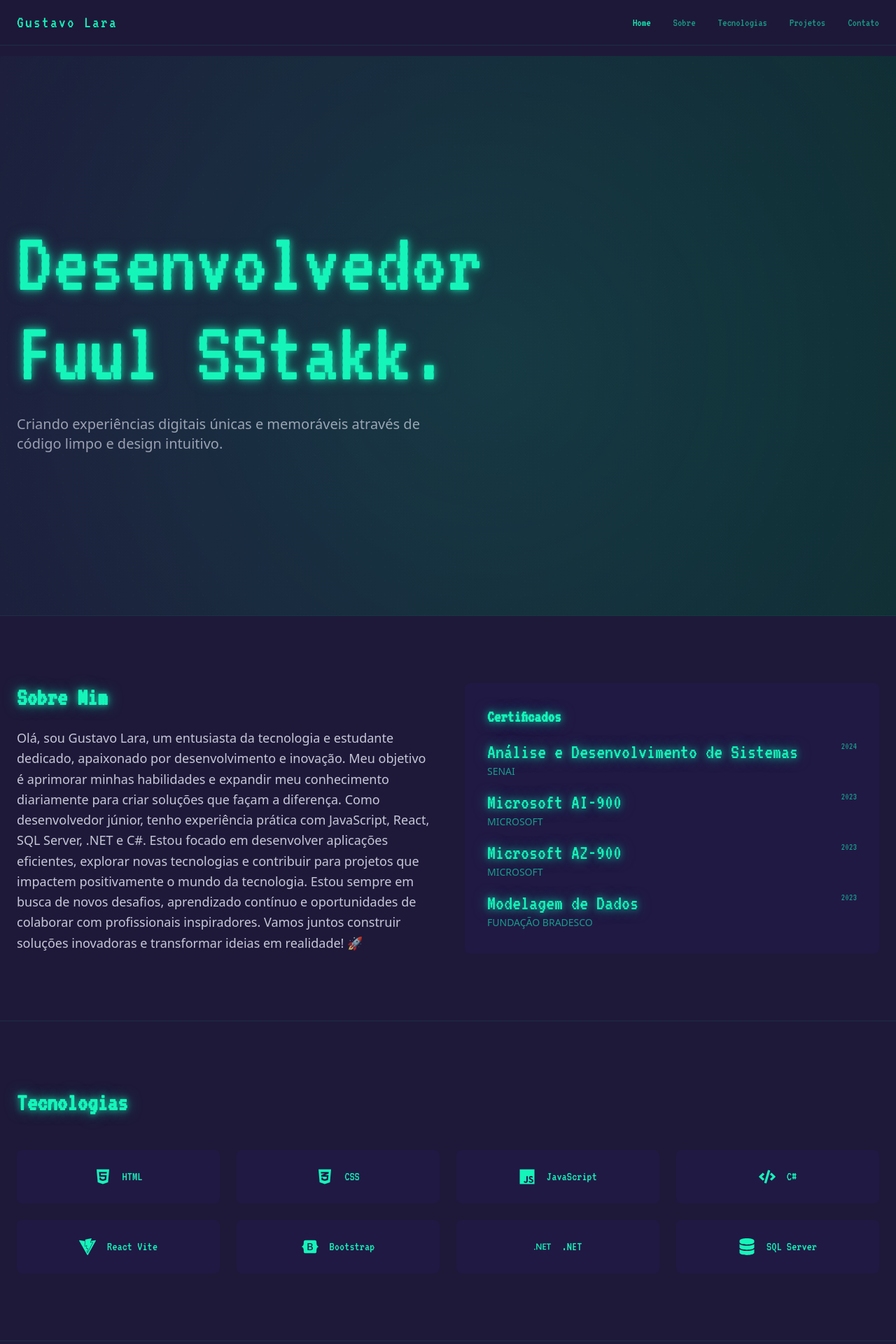
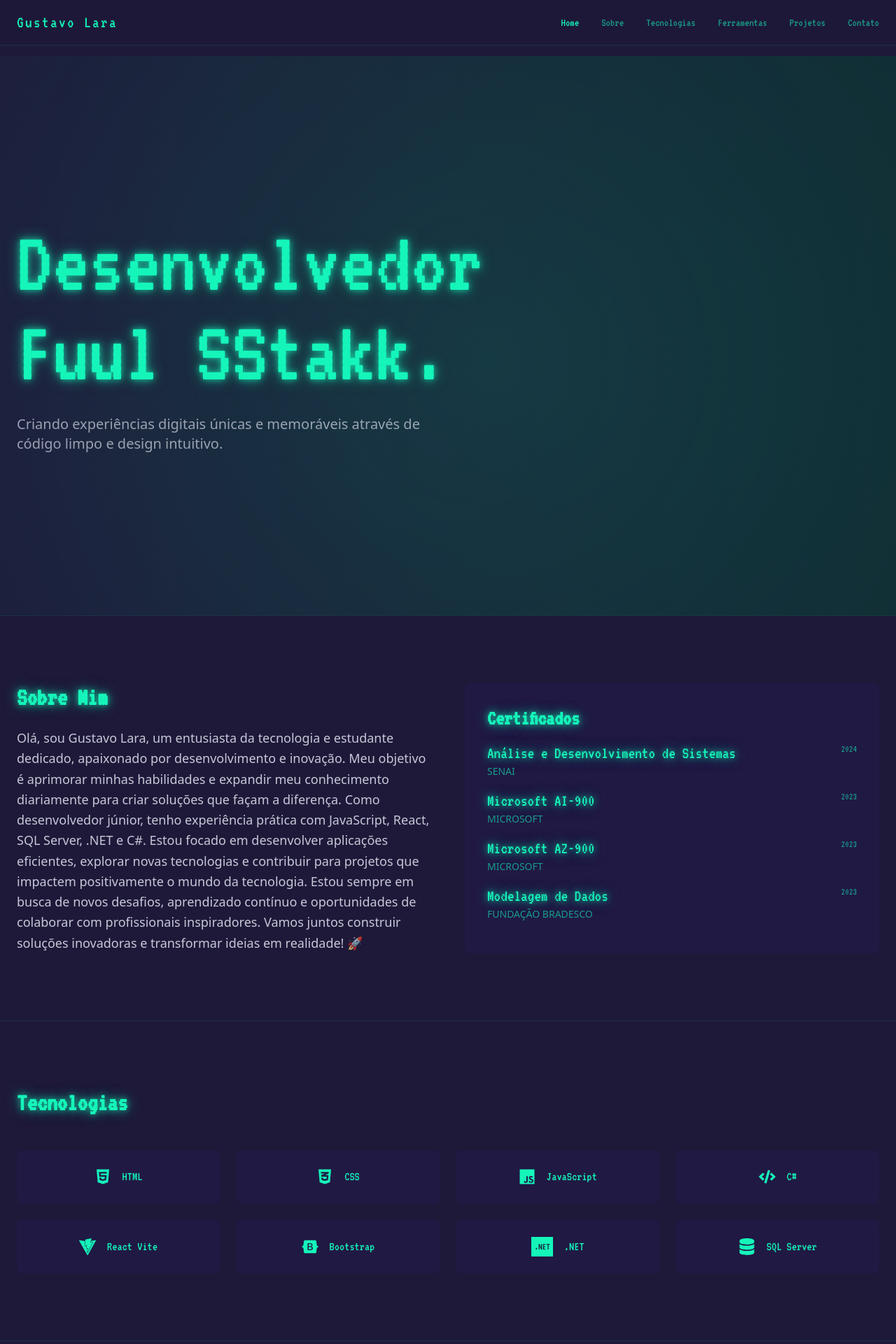
Before and after one commit to gustavo-lara/portifolio, a React (Vite) app: page / in a window 1280 px wide. Shown: the top 1920 px of the page at 70% size. Built offline with nearby package versions, Linux system fonts and the light colour scheme.

Commit message:
ajustes nos icones

```diff
--- a/src/App.jsx
+++ b/src/App.jsx
@@ -50,14 +50,19 @@ const App = () => {
 
   useEffect(() => {
     const interval = setInterval(() => {
+      // Atualiza a primeira linha se ainda não tiver terminado
       if (firstLineIndexRef.current < firstLine.length) {
         setFirstLineText(prevText => prevText + firstLine.charAt(firstLineIndexRef.current));
         firstLineIndexRef.current++;
-      } else if (secondLineIndexRef.current < secondLine.length) {
+      }
+      // Atualiza a segunda linha quando a primeira terminar
+      else if (secondLineIndexRef.current < secondLine.length) {
         setSecondLineText(prevText => prevText + secondLine.charAt(secondLineIndexRef.current));
         secondLineIndexRef.current++;
-      } else {
-        clearInterval(interval); // Para o intervalo quando os dois textos forem exibidos
+      }
+      // Para o intervalo quando as duas linhas terminarem
+      else {
+        clearInterval(interval);
       }
     }, 150); // Ajuste a velocidade da digitação
 
@@ -82,7 +87,7 @@ const App = () => {
 
           {/* Menu Desktop */}
           <nav className="hidden md:flex gap-8 font-vt323">
-            {['home', 'sobre', 'tecnologias', 'projetos', 'contato'].map((item) => (
+            {['home', 'sobre', 'tecnologias', 'ferramentas', 'projetos', 'contato'].map((item) => (
               <Link
                 key={item}
                 to={item}
@@ -178,7 +183,7 @@ const App = () => {
                 </p>
               </div>
               <div className="bg-[#3825a4]/10 rounded-lg p-8">
-                <h3 className="text-2xl font-bold text-[#15F5BA] mb-4 font-vt323">Certificados</h3>
+                <h2 className="text-3xl font-bold text-[#15F5BA] mb-4 font-vt323">Certificados</h2>
                 <div className="space-y-4">
                   {[
                     {
@@ -204,7 +209,7 @@ const App = () => {
                   ].map((cert) => (
                     <div key={cert.title} className="flex justify-between items-start">
                       <div>
-                        <h2 className="text-4xl md:text-6xl lg:text-3xl text-[#15F5BA] font-vt323">{cert.title}</h2>
+                        <h3 className="text-4xl md:text-6xl lg:text-2xl text-[#15F5BA] font-vt323">{cert.title}</h3>
                         <p className="text-sm text-[#15F5BA]/60">{cert.org}</p>
                       </div>
                       <span className="text-sm text-[#15F5BA]/60 font-vt323">{cert.year}</span>
@@ -236,7 +241,15 @@ const App = () => {
                 { name: "C#", icon: <FaCode /> },
                 { name: "React Vite", icon: <SiVite /> },
                 { name: "Bootstrap", icon: <FaBootstrap /> },
-                { name: ".NET", icon: <SiDotnet /> },
+                {
+                  name: ".NET",
+                  icon: (
+                    <div className="bg-[#15F5BA] text-[#1e1939] text-sm py-1 px-1">
+                      .NET
+                    </div>
+
+                  )
+                },
                 { name: "SQL Server", icon: <FaDatabase /> },
               ].map((tech, index) => (
                 <motion.div
```
